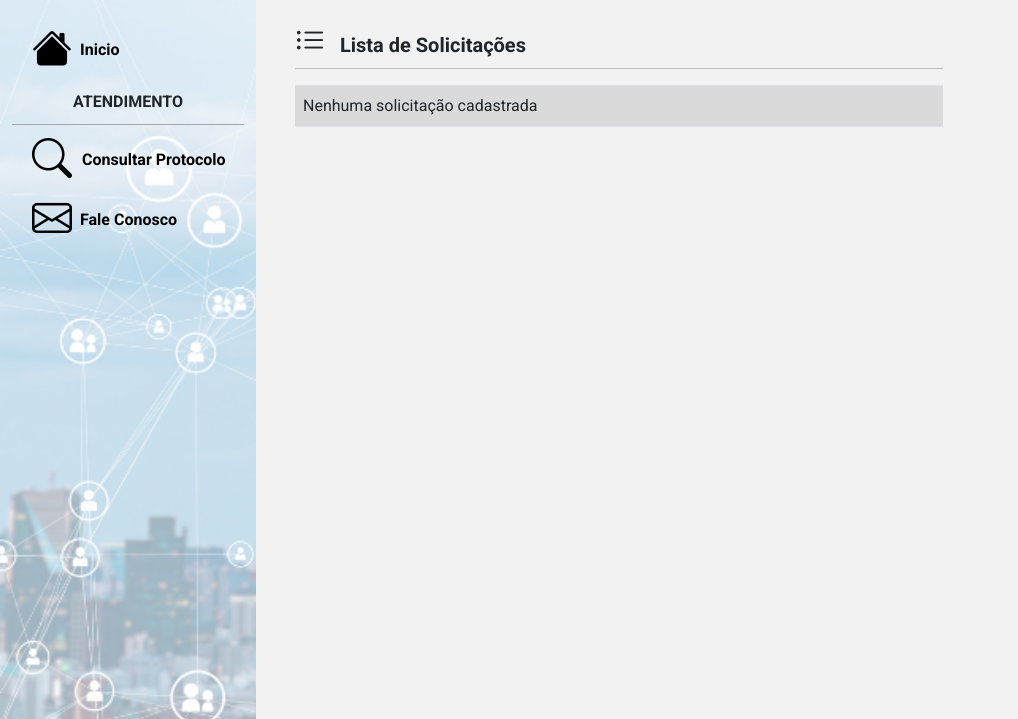
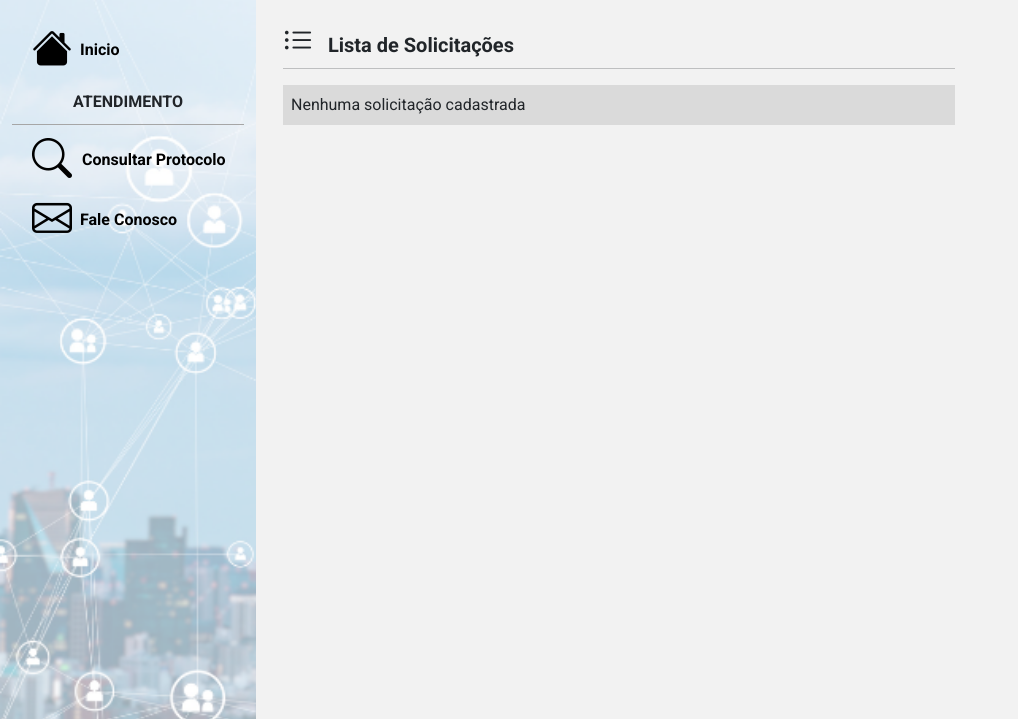
Before and after one commit to melojrx/urbanmobSMTT, a Flask app: template app/templates/listarSolicitacao.html in a window 1280 px wide. Shown: the part 62-781 px from the top of the page, without its empty margins (0-1018 px from the left). Run offline with Flask 3, Linux system fonts and the light colour scheme; the template is opened without the code that fills it, so the values that code supplies are empty; parts of the project's set-up code (start-up, migrations or seed data) failed here and were passed over; some libraries are stand-ins or nearby versions.

Commit message:
ajuste de tabela listarsolicitacoes

```diff
--- a/app/templates/listarSolicitacao.html
+++ b/app/templates/listarSolicitacao.html
@@ -3,16 +3,15 @@
 {% block conteudo %}
 
 <main class="col-md-12 col-lg-9 col-sm-12 col-xs-12">
-  <div class="container">
 
     <div class="container p-0 mb-1 mt-4">
-      <h5 class="titulo-filtra-demandas"> <strong> <i class="bi-list-ul"></i>&nbsp;&nbsp; Lista de Solicitações
+      <h5 class="titulo-filtra-demandas"> <strong><i class="bi-list-ul"></i>&nbsp;&nbsp; Lista de Solicitações
         </strong></h5>
       <hr class="mt-1">
     </div>
 
     <div class="table-responsive">
-      <table class="table table-striped table-hover">
+      <table class="table table-striped table-hover table-borderless">
         {% if listSolicitacaoHistorico %}
         <thead>
           <tr>
```
